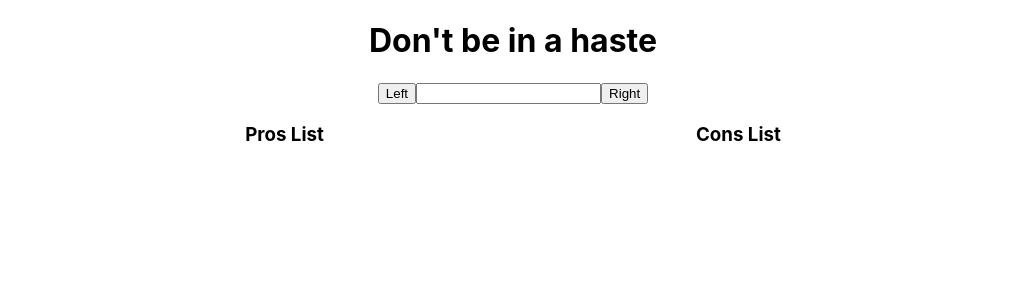
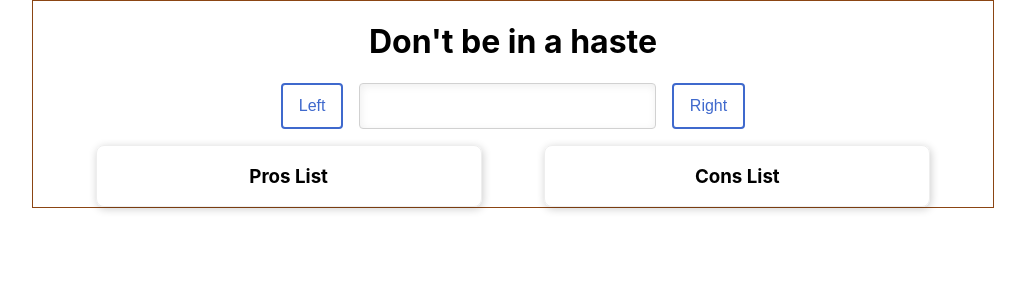
Before and after one commit to amha19/prosandcons, a React (Create React App) app: page / in a window 1280 px wide. Shown: the top 300 px of the page, without its empty margins (127-1152 px from the left). Built offline with nearby package versions, Linux system fonts and the light colour scheme.

Commit message:
add styled components

```diff
--- a/package.json
+++ b/package.json
@@ -7,10 +7,12 @@
         "@types/node": "^16.9.1",
         "@types/react": "^17.0.21",
         "@types/react-dom": "^17.0.9",
+        "@types/styled-components": "^5.1.14",
         "cra-template-typescript": "1.1.2",
         "react": "^17.0.2",
         "react-dom": "^17.0.2",
         "react-scripts": "4.0.3",
+        "styled-components": "^5.3.1",
         "typescript": "^4.4.3"
     },
     "scripts": {
--- a/src/App.css
+++ b/src/App.css
@@ -1,5 +1,20 @@
 .App {
+    width: 100vw;
+    height: auto;
+    display: flex;
+    flex-direction: column;
+    align-items: center;
     text-align: center;
+}
+
+.container {
+    width: 75%;
+    border: 1px solid saddlebrown;
+}
+
+.btn-input {
+    display: flex;
+    justify-content: center;
 }
 
 .list-container {
--- a/src/App.tsx
+++ b/src/App.tsx
@@ -1,4 +1,5 @@
-import { useState } from 'react';
+import React, { useState } from 'react';
+import styled from 'styled-components';
 import Pros from './components/Pros';
 import Cons from './components/Cons';
 import './App.css';
@@ -8,7 +9,7 @@ export type ItemList = {
     isPro: boolean;
 };
 
-function App() {
+const App: React.FC = () => {
     const [text, setText] = useState('');
     const [list, setList] = useState<ItemList[]>([]);
 
@@ -22,30 +23,74 @@ function App() {
 
     return (
         <div className="App">
+            <div className="container">
             <h1>Don't be in a haste</h1>
-            <div>
-                <button
+            <div className="btn-input">
+                <Button
                     onClick={() => {
                         handleBtns('pro');
                     }}
                 >
                     Left
-                </button>
-                <input onChange={(event) => setText(event.target.value)} value={text} />
-                <button
+                </Button>
+                <Input type="text" onChange={(event) => setText(event.target.value)} value={text} />
+                <Button
                     onClick={() => {
                         handleBtns('con');
                     }}
                 >
                     Right
-                </button>
+                </Button>
             </div>
-            <div className="list-container">
+            <ListContainer>
                 <Pros prosList={list} />
                 <Cons consList={list} />
+            </ListContainer>
             </div>
         </div>
     );
 }
 
+const Button = styled.button`
+    font-size: 1rem;
+    padding: 8px 16px;
+    margin: 0 16px;
+    background: transparent;
+    border: 2px solid #3F69CD;
+    border-radius: 4px;
+    color: #3F69CD;
+    box-sizing: border-box;
+`;
+
+const Input = styled.input`
+    color: #525865;
+    background: #fff;
+    border-radius: 4px;
+    border: 1px solid #d1d1d1;
+    box-shadow: inset 1px 2px 8px rgba(0, 0, 0, 0.07);
+    font-family: inherit;
+    font-size: 1em;
+    line-height: 1.45;
+    outline: none;
+    padding: 0.6em 1.45em 0.7em;
+    -webkit-transition: .18s ease-out;
+    -moz-transition: .18s ease-out;
+    -o-transition: .18s ease-out;
+    transition: .18s ease-out;
+    &:hover {
+        box-shadow: inset 1px 2px 8px rgba(0, 0, 0, 0.02);
+    }
+    &:focus {
+        color: #4b515d;
+        border: 1px solid #B8B6B6;
+        box-shadow: inset 1px 2px 4px rgba(0, 0, 0, 0.01), 0px 0px 8px rgba(0, 0, 0, 0.2);
+    }
+`;
+
+const ListContainer = styled.div`
+    width: 100%;
+    display: flex;
+    justify-content: space-evenly;
+`;
+
 export default App;
--- a/src/components/Cons.tsx
+++ b/src/components/Cons.tsx
@@ -1,3 +1,4 @@
+import styled from 'styled-components';
 import { useEffect, useState } from 'react';
 import { ItemList } from '../App';
 
@@ -11,15 +12,24 @@ const Cons = (props: { consList: ItemList[] }) => {
     }, [consList]);
 
     return (
-        <div>
+        <ConsCard>
             <h3>Cons List</h3>
             <ul>
                 {cons.map((con, index) => (
                     <li key={index}>{con.item}</li>
                 ))}
             </ul>
-        </div>
+        </ConsCard>
     );
 };
 
+const ConsCard = styled.div`
+    width: 40%;
+    margin-top: 16px;
+    height: auto;
+    border: 1px solid #eee;
+    border-radius: 8px;
+    box-shadow: 1px 2px 8px rgba(0, 0, 0, 0.2);
+`
+
 export default Cons;
--- a/src/components/Pros.tsx
+++ b/src/components/Pros.tsx
@@ -1,3 +1,4 @@
+import styled from 'styled-components';
 import { useEffect, useState } from 'react';
 import { ItemList } from '../App';
 
@@ -11,15 +12,24 @@ const Pros = (props: { prosList: ItemList[] }) => {
     }, [prosList]);
 
     return (
-        <div>
+        <ProsCard>
             <h3>Pros List</h3>
             <ul>
                 {pros.map((pro, index) => (
                     <li key={index}>{pro.item}</li>
                 ))}
             </ul>
-        </div>
+        </ProsCard>
     );
 };
 
+const ProsCard = styled.div`
+    width: 40%;
+    margin-top: 16px;
+    height: auto;
+    border: 1px solid #eee;
+    border-radius: 8px;
+    box-shadow: 1px 2px 8px rgba(0, 0, 0, 0.2);
+`
+
 export default Pros;
```
Also changed, not shown: 1 other file (tests, documents, lock files or other folders).
